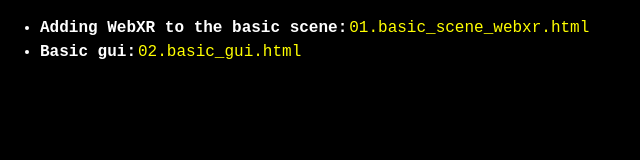
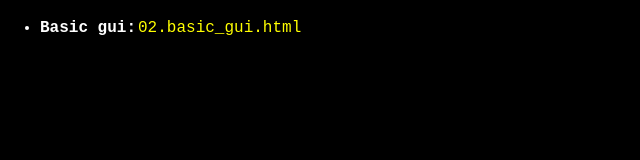
Before and after one commit to Pradeeshhu/EurekaXR, a plain HTML site: page index.html in a window 1280 px wide. Shown: the whole page, without its empty margins (0-640 px from the left). Drawn offline with Linux system fonts and the light colour scheme.

Commit message:
Update index.html

```diff
--- a/index.html
+++ b/index.html
@@ -15,10 +15,7 @@
 <script>
   const examples = [
 
-    {
-      title: 'Adding WebXR to the basic scene:',
-      url: '01.basic_scene_webxr.html'
-    },
+
     {
       title: 'Basic gui:',
       url: '02.basic_gui.html'
```
